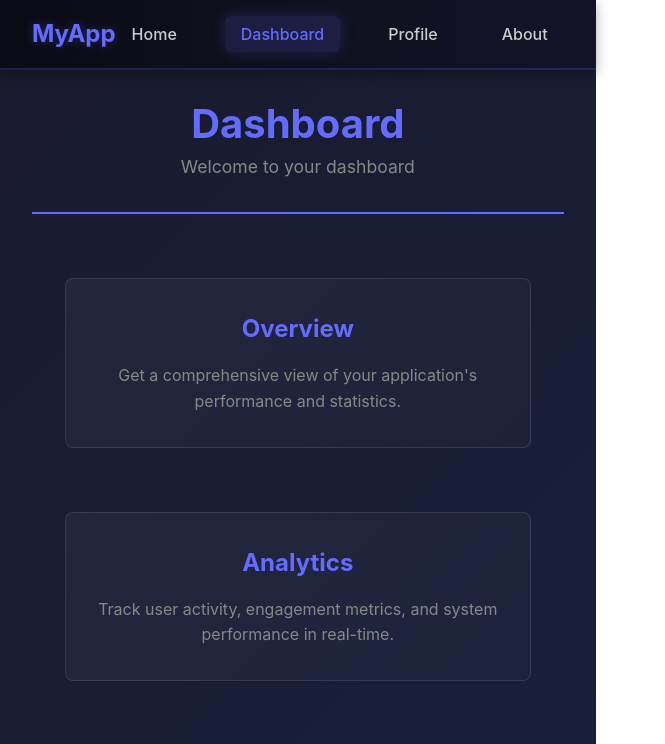
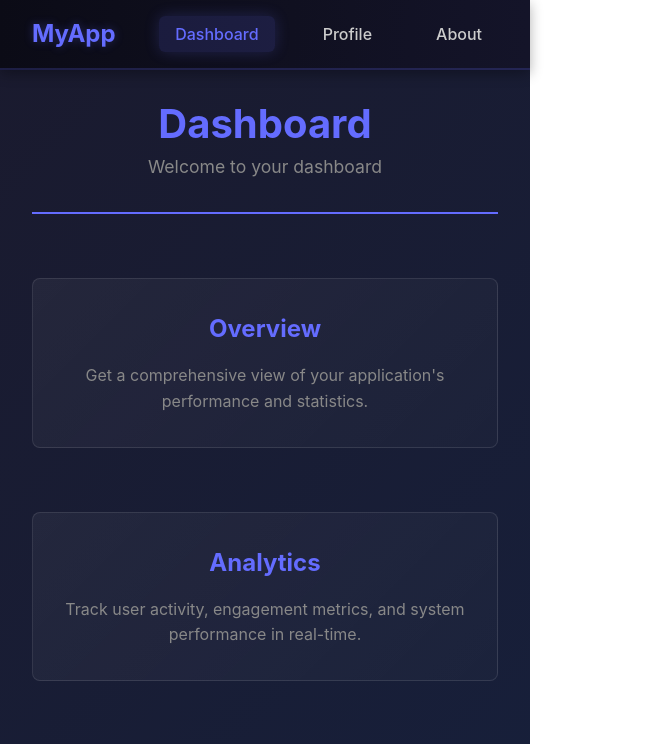
Before and after one commit to NaiPoneAi/my-app, a React (Vite) app: page / in a window 1280 px wide. Shown: the top 744 px of the page, without its empty margins (0-665 px from the left). Built offline with nearby package versions, Linux system fonts and the light colour scheme.

Commit message:
Update App.tsx

```diff
--- a/src/react-app/App.tsx
+++ b/src/react-app/App.tsx
@@ -10,7 +10,6 @@ type Page =  "dashboard" | "user" | "about";
 
 function App() {
 	const [currentPage, setCurrentPage] = useState<Page>("dashboard");
-	const [name, setName] = useState("unknown");
 
 	const renderPage = () => {
 		switch (currentPage) {
@@ -30,14 +29,6 @@ function App() {
 			<nav className="navbar">
 				<div className="navbar-brand">MyApp</div>
 				<ul className="navbar-menu">
-					<li>
-						<button
-							className={`nav-link ${currentPage === "home" ? "active" : ""}`}
-							onClick={() => setCurrentPage("home")}
-						>
-							Home
-						</button>
-					</li>
 					<li>
 						<button
 							className={`nav-link ${currentPage === "dashboard" ? "active" : ""}`}
```
